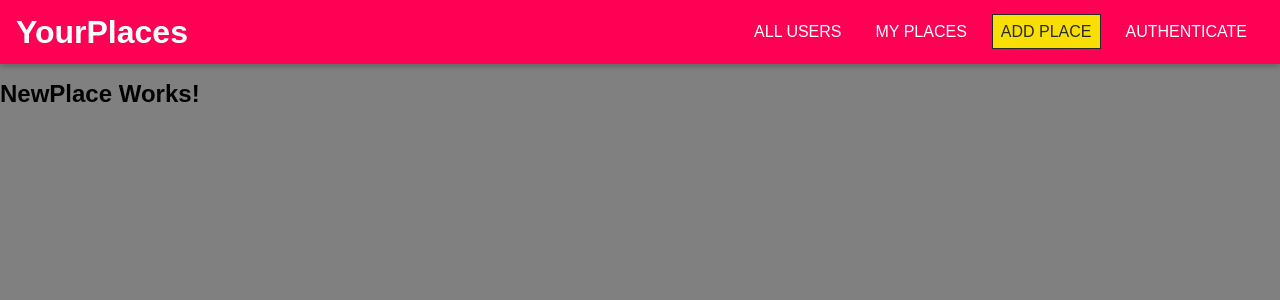
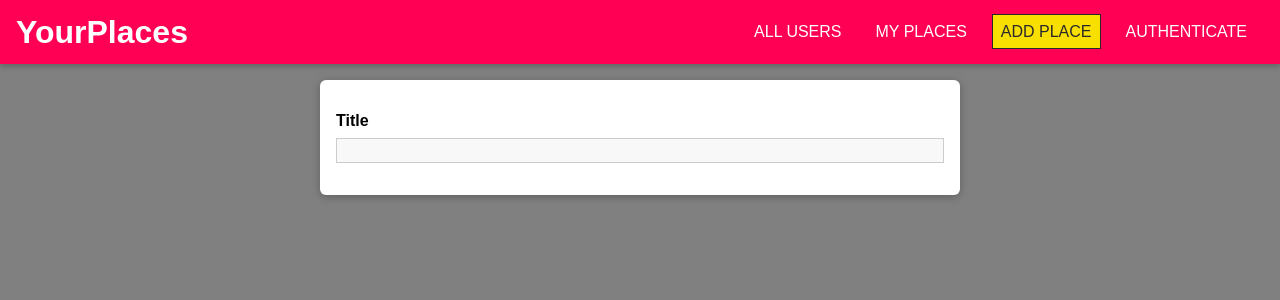
Before and after one commit to sskanda/user-image-sharing-react-node-express, a React (Create React App) app: page /places/new in a window 1280 px wide. Shown: the top 300 px of the page. Built offline with nearby package versions, Linux system fonts and the light colour scheme.

Commit message:
added new input component

```diff
--- /dev/null
+++ b/src/places/pages/NewPlace.css
@@ -0,0 +1,10 @@
+.place-form {
+  list-style: none;
+  margin: 0 auto;
+  padding: 1rem;
+  width: 90%;
+  max-width: 40rem;
+  box-shadow: 0 2px 8px rgba(0, 0, 0, 0.26);
+  border-radius: 6px;
+  background: white;
+}
--- a/src/places/pages/NewPlace.js
+++ b/src/places/pages/NewPlace.js
@@ -1,7 +1,14 @@
 import React from "react";
 
+import Input from "../../shared/components/FormElements/Input";
+import "./NewPlace.css";
+
 const NewPlace = () => {
-  return <h2>NewPlace Works!</h2>;
+  return (
+    <form className="place-form">
+      <Input element="input" type="text" label="Title" />
+    </form>
+  );
 };
 
 export default NewPlace;
--- /dev/null
+++ b/src/shared/components/FormElements/Input.css
@@ -0,0 +1,41 @@
+.form-control {
+    margin: 1rem 0;
+  }
+
+  .form-control label,
+  .form-control input,
+  .form-control textarea {
+    display: block;
+  }
+
+  .form-control label {
+    font-weight: bold;
+    margin-bottom: 0.5rem;
+  }
+
+  .form-control input,
+  .form-control textarea {
+    width: 100%;
+    font: inherit;
+    border: 1px solid #ccc;
+    background: #f8f8f8;
+    padding: 0.15rem 0.25rem;
+  }
+
+  .form-control input:focus,
+  .form-control textarea:focus {
+    outline: none;
+    background: #ebebeb;
+    border-color: #510077;
+  }
+
+  .form-control--invalid label,
+  .form-control--invalid p {
+    color: red;
+  }
+
+  .form-control--invalid input,
+  .form-control--invalid textarea {
+    border-color: red;
+    background: #ffd1d1;
+  }
--- /dev/null
+++ b/src/shared/components/FormElements/Input.js
@@ -0,0 +1,21 @@
+import React from "react";
+
+import "./Input.css";
+
+const Input = (props) => {
+  const element =
+    props.element === "input" ? (
+      <input id={props.id} type={props.type} placeholder={props.placeholder} />
+    ) : (
+      <textarea id={props.id} rows={props.rows || 3} />
+    );
+
+  return (
+    <div className={`form-control`}>
+      <label htmlFor={props.id}>{props.label}</label>
+      {element}
+    </div>
+  );
+};
+
+export default Input;
```
